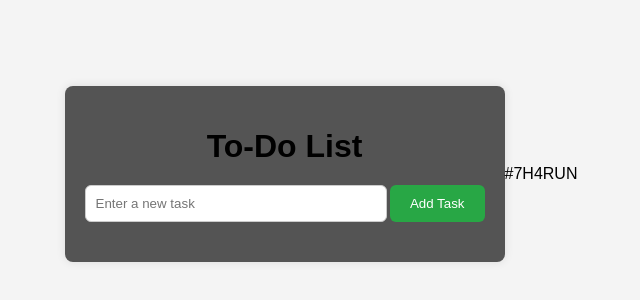
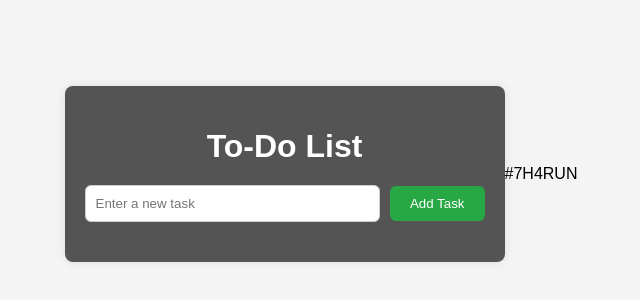
Before and after one commit to 7h4run/ToDoList, a plain HTML site: page index.html in a window 1280 px wide. Shown: the part 246-546 px from the top of the page, without its empty margins (319-959 px from the left). Drawn offline with Linux system fonts and the light colour scheme.

Commit message:
styles.css

```diff
--- a/styles.css
+++ b/styles.css
@@ -8,7 +8,6 @@ body {
             align-items: center;
             height: 100vh;
         }
-
         .container {
             background: #545454;
             padding: 20px;
@@ -17,24 +16,23 @@ body {
             width: 400px;
             text-align: center;
         }
-
         h1 {
             margin-bottom: 20px;
+            color: white;
         }
-
         form {
             display: flex;
-    justify-content: space-between;
+            align-items: center;
+            justify-content: space-between; /* Ensure button aligns next to the input */
+            gap: 10px; /* Space between the input and button */
             margin-bottom: 20px;
         }
-
         input[type="text"] {
-    width: 70%;
+            flex: 1;
             padding: 10px;
             border: 1px solid #ccc;
             border-radius: 6px;
         }
-
         button {
             padding: 10px 20px;
             border: none;
@@ -42,17 +40,16 @@ button {
             color: white;
             border-radius: 6px;
             cursor: pointer;
+            white-space: nowrap; /* Prevent text wrap */
         }
-
         button:hover {
             background-color: #218838;
         }
-
         ul {
             list-style-type: none;
             padding: 0;
+            margin: 0;
         }
-
         li {
             background: #f4f4f4;
             margin: 9px 0;
@@ -61,9 +58,11 @@ li {
             display: flex;
             justify-content: space-between;
             align-items: center;
-
+            cursor: move;
         }
-
+        li span {
+            flex-grow: 1;
+        }
         li button {
             background-color: #dc3545;
             padding: 5px;
@@ -72,7 +71,6 @@ li button {
             border-radius: 4px;
             cursor: pointer;
         }
-
         li button:hover {
             background-color: #c82333;
             }
```
Lines whose indentation alone changed are shown as unchanged.
